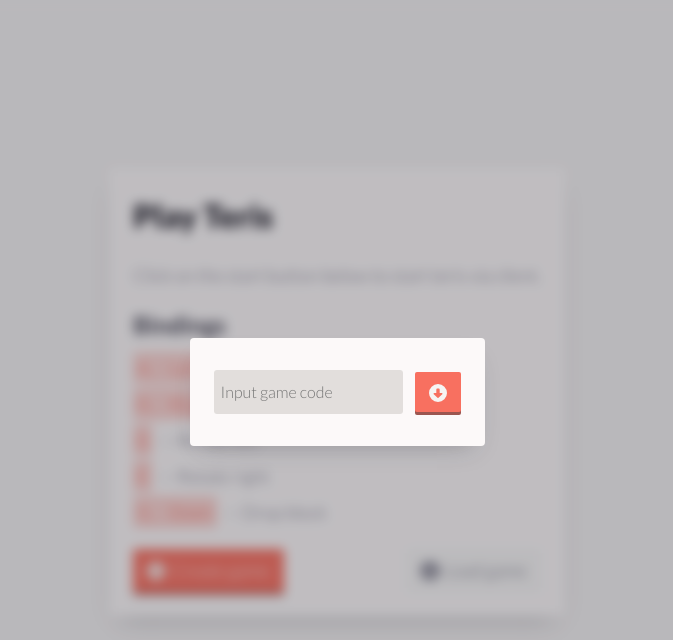
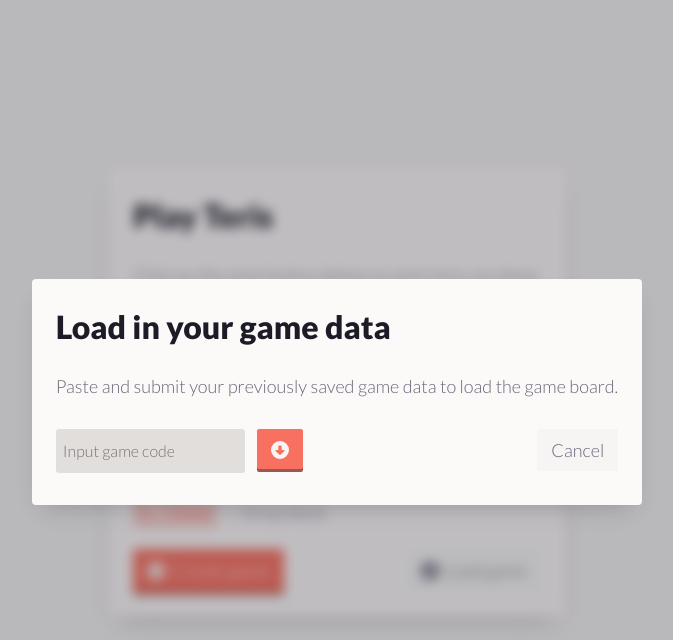
Before and after one commit to clk1006/teris, a Next.js app: page / in a window 1280 px wide. Both pictures are taken after a click on the button "Load game". Shown: the top 640 px of the page, without its empty margins (287-960 px from the left). Built offline with nearby package versions, Linux system fonts and the light colour scheme.

Commit message:
adjusted pop up interface

```diff
--- a/pages/index.js
+++ b/pages/index.js
@@ -132,7 +132,7 @@ const updateState = (score, tiles) => {
 
             clearedRowsInGame++;
 
-            score += SCORE_CLEAR - SCORE_BLOCK + Math.ceil(Math.log(clearedRowsInGame)^4) + clearedRowsInGame;
+            score += SCORE_CLEAR - SCORE_BLOCK + Math.ceil(Math.log(clearedRowsInGame) ^ 4) + clearedRowsInGame;
             row--
         }
     }
@@ -179,7 +179,7 @@ const DATA_BASE = {
     seq: [0, 1, 2, 3, 4, 5, 6]
 };
 let data = copy(DATA_BASE);
-let dataInput="";
+let dataInput = "";
 export default function Home() {
     const refTiles = useRef();
     const refCurr = useRef();
@@ -546,7 +546,8 @@ export default function Home() {
 
                     <div className="screen-container device-warning">
                         <h2>Sorry, there is nothing to see here :/</h2>
-                        <p className="error">Please use a device with a bigger display. This application is not designed for small medias.</p>
+                        <p className="error">Please use a device with a bigger display. This application is not designed
+                            for small medias.</p>
                     </div>
                 </div>
 
@@ -579,17 +580,26 @@ export default function Home() {
                     <div className="pop-up-frame">
                         {/* Field to enter Game which should be loaded */}
                         <div className="game-fail-popup screen-container">
+                            <h1>Load in your game data</h1>
+                            <p>Paste and submit your previously saved game data to load the game board.</p>
+                            <div className="btn-container-row">
                                 <div className="inline-block">
-                                <input className="input-field" placeHolder="Input game code" onChange = {(event) => {
+                                    <input className="input-field" placeHolder="Input game code" onChange={(event) => {
                                         dataInput = event.target.value;
-                                }} />
+                                    }}/>
                                     <button className="action-btn" onClick={(event) => {
-                                    data=JSON.parse(dataInput);
+                                        data = JSON.parse(dataInput);
                                         setGameState(1);
                                     }}>
                                         <div className="nom-btn-emblem">
                                             <FontAwesomeIcon className="nom-icon" icon={faArrowAltCircleDown}/>
                                         </div>
+                                    </button>
+                                </div>
+                                <button className="secondary-btn" onClick={(event) => {
+                                    !setShowInputWindow();
+                                }}>
+                                    Cancel
                                 </button>
                             </div>
                         </div>
--- a/styles/main.css
+++ b/styles/main.css
@@ -365,6 +365,7 @@ p {
     display: flex;
     flex-direction: row;
     justify-content: space-between;
+    align-items: baseline;
 }
 
 .input-field {
@@ -391,7 +392,5 @@ p {
 .inline-block {
     display: flex;
     flex-direction: row;
-
-    align-items: center;
-    justify-content: space-around;
+    align-items: baseline;
 }
```
Also changed, not shown: 1 other file (tests, documents, lock files or other folders). Lines whose indentation alone changed are shown as unchanged.
